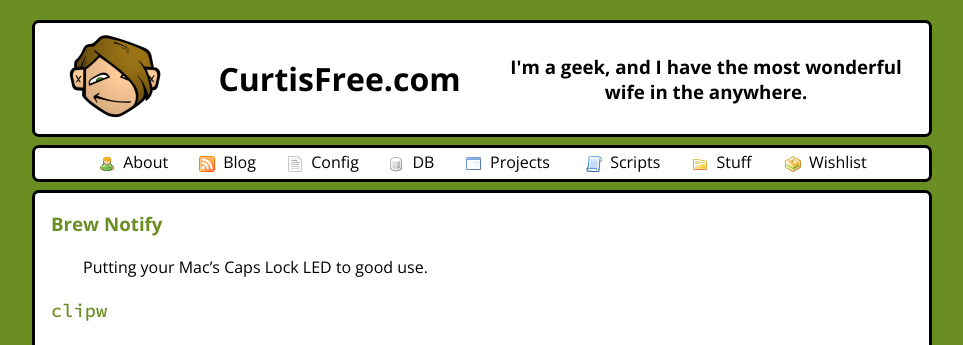
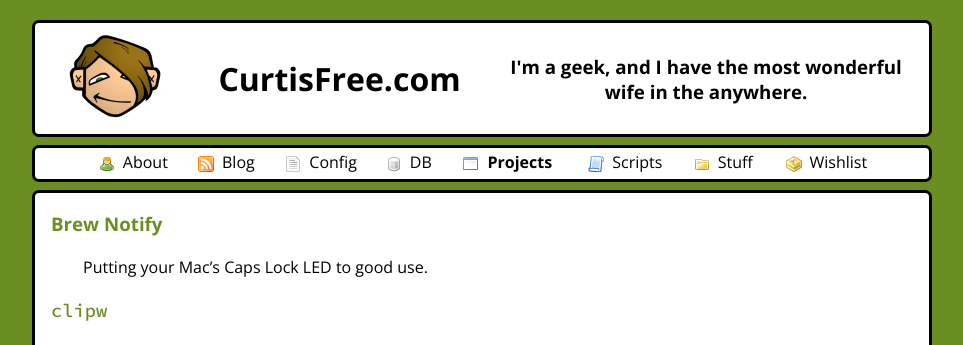
Before and after one commit to cfree3/curtisfree.com, a Jekyll site: the page built from content/projects.md, in a window 1280 px wide. Shown: the top 345 px of the page, without its empty margins (158-1121 px from the left). Built offline with Jekyll 4.4.1, drawn with Linux system fonts in a browser that asks for light colours.

Commit message:
Show current page nav bar link in bold

```diff
--- a/_includes/to_pgbody.html
+++ b/_includes/to_pgbody.html
@@ -14,14 +14,14 @@
     <div class="container" id="nav">
       <table>
         <tr>
-          <td><a href="/about"><img alt="about" src="/imgs/icons/about.png" />About</a></td>
-          <td><a href="/blog"><img alt="blog" src="/imgs/icons/blog.png" />Blog</a></td>
-          <td><a href="/config"><img alt="config" src="/imgs/icons/config.png" />Config</a></td>
-          <td><a href="/db"><img alt="db" src="/imgs/icons/db.png" />DB</a></td>
-          <td><a href="/projects"><img alt="projects" src="/imgs/icons/projects.png" />Projects</a></td>
-          <td><a href="/scripts"><img alt="scripts" src="/imgs/icons/scripts.png" />Scripts</a></td>
-          <td><a href="/stuff"><img alt="stuff" src="/imgs/icons/stuff.png" />Stuff</a></td>
-          <td><a href="/wishlist"><img alt="wishlist" src="/imgs/icons/wishlist.png" />Wishlist</a></td>
+          <td><a class="{% if page.path == '/about' %}current{% endif %}" href="/about"><img alt="about" src="/imgs/icons/about.png" />About</a></td>
+          <td><a class="{% if page.path == '/blog' %}current{% endif %}" href="/blog"><img alt="blog" src="/imgs/icons/blog.png" />Blog</a></td>
+          <td><a class="" href="/config"><img alt="config" src="/imgs/icons/config.png" />Config</a></td>
+          <td><a class="" href="/db"><img alt="db" src="/imgs/icons/db.png" />DB</a></td>
+          <td><a class="{% if page.path == '/projects' %}current{% endif %}" href="/projects"><img alt="projects" src="/imgs/icons/projects.png" />Projects</a></td>
+          <td><a class="" href="/scripts"><img alt="scripts" src="/imgs/icons/scripts.png" />Scripts</a></td>
+          <td><a class="{% if page.path == '/stuff' %}current{% endif %}" href="/stuff"><img alt="stuff" src="/imgs/icons/stuff.png" />Stuff</a></td>
+          <td><a class="" href="/wishlist"><img alt="wishlist" src="/imgs/icons/wishlist.png" />Wishlist</a></td>
         </tr>
       </table>
     </div>
--- a/style.css
+++ b/style.css
@@ -90,6 +90,10 @@
 div.container#nav a:hover {
     background-color: #FFFFFF !important;
     color:            #6B8E23 !important;
+}
+
+div.container#nav a.current {
+    font-weight: bold;
 }
 
 div.container#pgbody {
```
